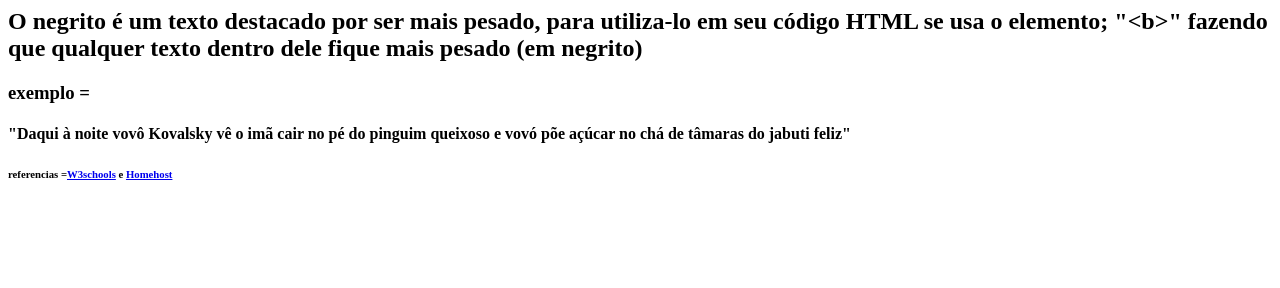
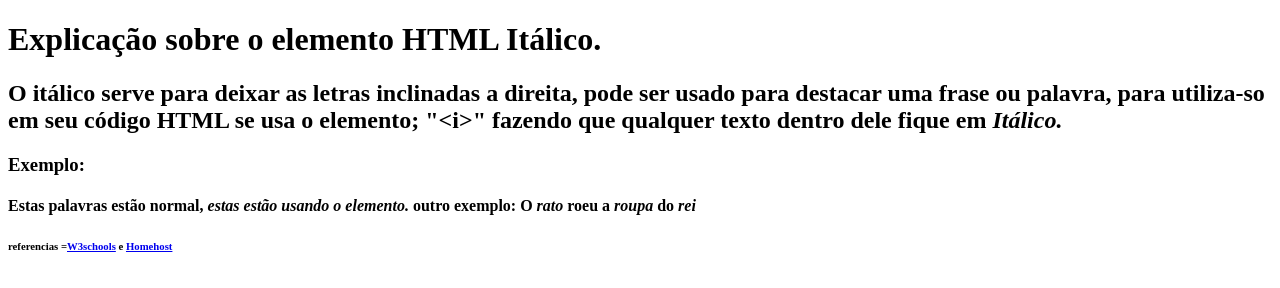
Before and after one commit to Cailan145/laboratorio-tecweb, a plain HTML site: page atividade-pesquisa/formatacao.html in a window 1280 px wide. Drawn offline with Linux system fonts and the light colour scheme.

Commit message:
Update formatacao.html

```diff
--- a/atividade-pesquisa/formatacao.html
+++ b/atividade-pesquisa/formatacao.html
@@ -1,11 +1,12 @@
-<DOCTYPE! html>
+<!DOCTYPE html>
 <html>
     <head>
-        <title> Explicação do bold (negrito) </title>
-</head>
+        <title> Elemento HTML itálico </title>
+    </head>
 <body>
-    <h2>O negrito é um texto destacado por ser mais pesado, para utiliza-lo em seu código HTML se usa o elemento; "&lt;b&gt;" fazendo que qualquer texto dentro dele fique mais pesado (em negrito) </h1>
-    <h3> exemplo =</h3>
-    <h4><b>&quotDaqui à noite vovô Kovalsky vê o imã cair no pé do pinguim queixoso e vovó põe açúcar no chá de tâmaras do jabuti feliz</b>&quot</h4>
+    <h1> Explicação sobre o elemento HTML Itálico. </h1>
+    <h2>O itálico serve para deixar as letras inclinadas a direita, pode ser usado para destacar uma frase ou palavra, para utiliza-so em seu código HTML se usa o elemento; "&lt;i&gt;" fazendo que qualquer texto dentro dele fique em <i> Itálico. </i></h2>
+    <h3> Exemplo: </h3>
+    <h4> Estas palavras estão normal, <i>estas estão usando o elemento.</i> outro exemplo: O <i>rato</i> roeu a <i>roupa</i> do <i>rei</i></i> </h4>
     <h6><b>referencias =</b><a href="https://www.w3schools.com/html/html_formatting.asp">W3schools</a> e <a href="https://www.homehost.com.br/blog/criar-sites/negrito-html/">Homehost</a></h6>
 </body>
```
